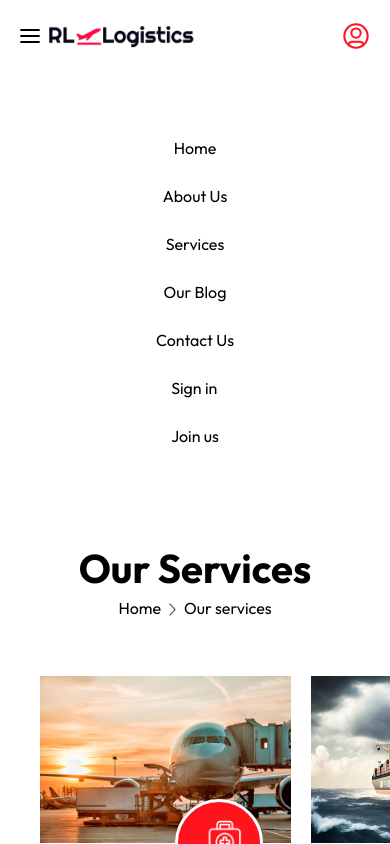
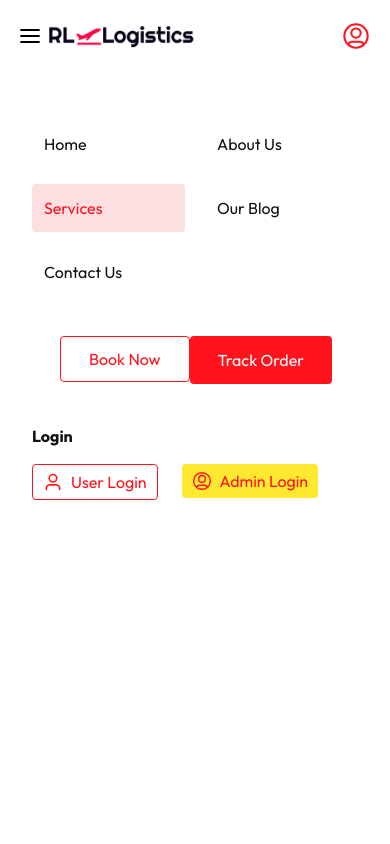
Before and after one commit to sourovBasu07/rl_logistics, a Next.js app: page /services in a window 390 px wide. Both pictures are taken after a click on the icon 30 px from the left and 35 px from the top of the page. Shown: the top 844 px of the page. Built offline with nearby package versions, Linux system fonts and the light colour scheme.

Commit message:
responsive homepage update

```diff
--- a/src/app/(auth)/admin/page.tsx
+++ b/src/app/(auth)/admin/page.tsx
@@ -45,9 +45,11 @@ const page = () => {
               </Link>
             </div>
           </div>
-          <button className="w-[331px] mx-auto bg-primary rounded text-white duration-500 py-2 hover:bg-secondary hover:text-primary">
-            Log in
-          </button>
+          <Link href="/dashboard" className="w-[331px] mx-auto">
+            <button className="w-full bg-primary rounded text-white duration-500 py-2 hover:bg-secondary hover:text-primary">
+              Log in
+            </button>
+          </Link>
         </div>
       </div>
     </section>
--- a/src/assets/index.ts
+++ b/src/assets/index.ts
@@ -22,6 +22,7 @@ import EmployeeIcon from "./icons/employees_icon.svg";
 import SettingsIcon from "./icons/settings_icon.svg";
 import LogoutIcon from "./icons/logout_icon.svg";
 import MenuIcon from "./icons/menu-icon.svg";
+import CircleUsericon from "./icons/user_circle_icon.svg";
 
 export {
   PlaneIcon,
@@ -48,4 +49,5 @@ export {
   SettingsIcon,
   LogoutIcon,
   MenuIcon,
+  CircleUsericon,
 };
--- a/src/components/footer/Footer.tsx
+++ b/src/components/footer/Footer.tsx
@@ -4,9 +4,9 @@ import Link from "next/link";
 
 const Footer = () => {
   return (
-    <section className="hidden lg:block bg-[#020407] pt-[5.5rem]">
+    <section className="bg-[#020407] pt-[5.5rem]">
       <div className="container">
-        <div className="flex justify-between">
+        <div className="flex flex-col lg:flex-row justify-between gap-5 lg:gap-0">
           <div className="max-w-[415px] flex flex-col">
             <Image
               src="/images/footer_logo.png"
@@ -78,9 +78,9 @@ const Footer = () => {
             </div>
           </div>
         </div>
-        <div className="">
+        <div className="mt-9 lg:mt-0">
           <div className="w-full h-[1px] bg-white" />
-          <p className="text-white text-base py-8">
+          <p className="text-white text-base text-center lg:text-left py-3 lg:py-8">
             Copyright © 2024 | Alright reserved by{" "}
             <span className="font-medium text-lg">RL Logistics.</span>
           </p>
--- a/src/components/homepage/Cta.tsx
+++ b/src/components/homepage/Cta.tsx
@@ -1,7 +1,7 @@
 const Cta = () => {
   return (
     <section className="bg-[#080F1C] py-14">
-      <div className="container flex flex-col gap-6">
+      <div className="container flex flex-col gap-6 text-center lg:text-left">
         <h2 className="text-white">Looking for the best transport services?</h2>
         <p className="text-lg text-white">
           We work with passion of taking challenges and creating new ones in
--- a/src/components/homepage/Industries.tsx
+++ b/src/components/homepage/Industries.tsx
@@ -23,12 +23,12 @@ const Industries = () => {
         />
       </div>
       <div className="flex items-center gap-20">
-        <div className="flex flex-1 justify-between">
-          <div className="grid grid-cols-2 lg:flex flex-col gap-5">
+        <div className="w-full flex flex-1 justify-between">
+          <div className="flex flex-col gap-5">
             {industriesData.map((industry) => (
               <li
                 key={industry}
-                className="font-medium text-2xl text-[#373737]"
+                className="font-medium text-sm lg:text-2xl text-[#373737]"
               >
                 {industry}
               </li>
@@ -38,14 +38,14 @@ const Industries = () => {
             {industriesData.map((industry) => (
               <li
                 key={industry}
-                className="font-medium text-2xl text-[#373737]"
+                className="font-medium text-sm lg:text-2xl text-[#373737]"
               >
                 {industry}
               </li>
             ))}
           </div>
         </div>
-        <div className="w-0 lg:w-[500px] h-[210px] rounded-md">
+        <div className="hidden lg:block lg:w-[500px] h-[210px] rounded-md">
           <Image
             src="/images/industry_image.jpeg"
             alt="Manage works"
--- a/src/components/navbar/Navbar.tsx
+++ b/src/components/navbar/Navbar.tsx
@@ -165,19 +165,50 @@ const Navbar = () => {
           />
         </div>
         {isActive && (
-          <div className="h-full flex flex-col justify-between mt-12 pb-4">
-            <div className="flex flex-col items-center gap-6 text-black">
+          <div className="fixed left-0 top-[4.5rem] w-screen h-[calc(100%-55px)] flex flex-col bg-white mt-12 pb-4 px-8 z-10">
+            <div className="grid grid-cols-2 gap-x-5 gap-y-4">
               {navbarOptions.map((nav) => (
-                <Link key={nav.title} href={nav.link} className="">
+                <Link
+                  key={nav.title}
+                  href={nav.link}
+                  className={`w-full ${
+                    pathname === nav.link
+                      ? "bg-[#FCDFE1] text-primary"
+                      : "text-neutralBlack"
+                  } rounded p-3`}
+                  onClick={() => setIsActive(false)}
+                >
                   {nav.title}
                 </Link>
               ))}
-              <div className="flex flex-col gap-6 text-blacky cursor-pointer">
-                <Link href="/login" className="">
-                  Sign in
+            </div>
+            <div className="flex justify-between px-7 py-10">
+              <Link href="/book-now">
+                <Button style="outline" text="Book Now" />
+              </Link>
+              <Link href="/track-order">
+                <Button text="Track Order" />
+              </Link>
+            </div>
+            <div className="flex flex-col gap-4">
+              <p className="font-semibold text-neutralBlack">Login</p>
+              <div className="flex gap-6">
+                <Link href="/login">
+                  <Button
+                    style="outline"
+                    size="sm"
+                    text="User Login"
+                    icon="/icons/user_icon.svg"
+                  />
                 </Link>
-                <Link href="/signup" className="">
-                  Join us
+
+                <Link href="/admin">
+                  <Button
+                    style="secondary"
+                    size="sm"
+                    text="Admin Login"
+                    icon="/icons/user_circle_icon.svg"
+                  />
                 </Link>
               </div>
             </div>
--- a/src/components/services/DeliveryCard.tsx
+++ b/src/components/services/DeliveryCard.tsx
@@ -29,16 +29,16 @@ const DeliveryCard = ({
       )}
 
       {/* Circle */}
-      <div className="relative z-10 w-[8.875rem] h-[8.875rem] flex items-center justify-center text-red-500 font-bold text-lg border-2 border-red-500 rounded-full bg-white">
+      <div className="relative z-10 w-[5.6875rem] lg:w-[8.875rem] h-[5.6875rem] lg:h-[8.875rem] flex items-center justify-center text-red-500 font-bold text-lg border-2 border-red-500 rounded-full bg-white">
         <Image
           src={icon}
           alt={title}
           width={0}
           height={0}
           sizes="100vw"
-          className={`w-auto ${index === 2 ? "h-[3.125rem]" : "h-[3.75rem]"}`}
+          className={`w-auto ${index === 2 ? "h-7" : "h-10"}`}
         />
-        <div className="absolute top-[2rem] -right-5 w-10 h-10 flex justify-center items-center bg-primary rounded-full rotate-3">
+        <div className="absolute top-[2rem] -right-3 w-6 h-6 flex justify-center items-center bg-primary rounded-full rotate-3">
           <p className="text-white">{index + 1}</p>
         </div>
       </div>
```
Also changed, not shown: src/assets/icons/user_circle_icon.svg (added).
